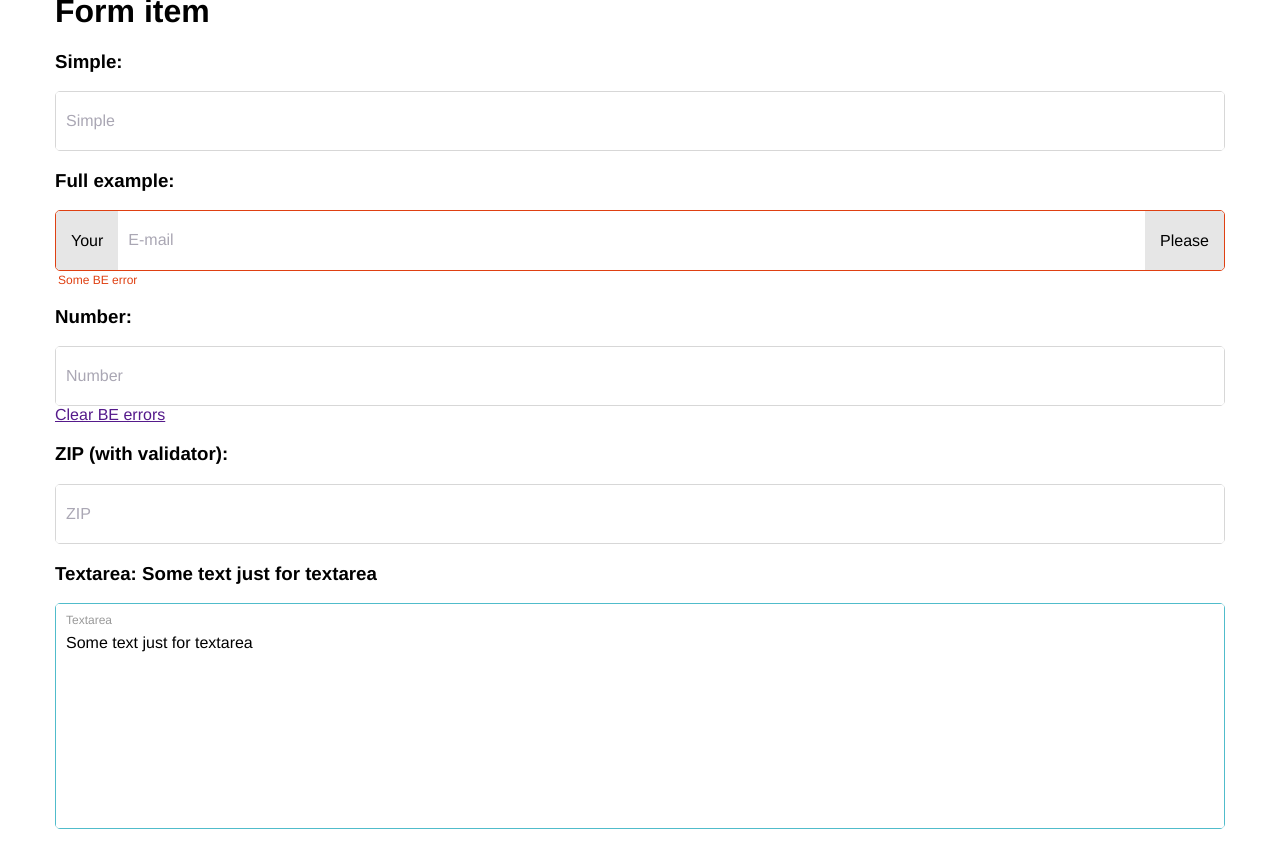
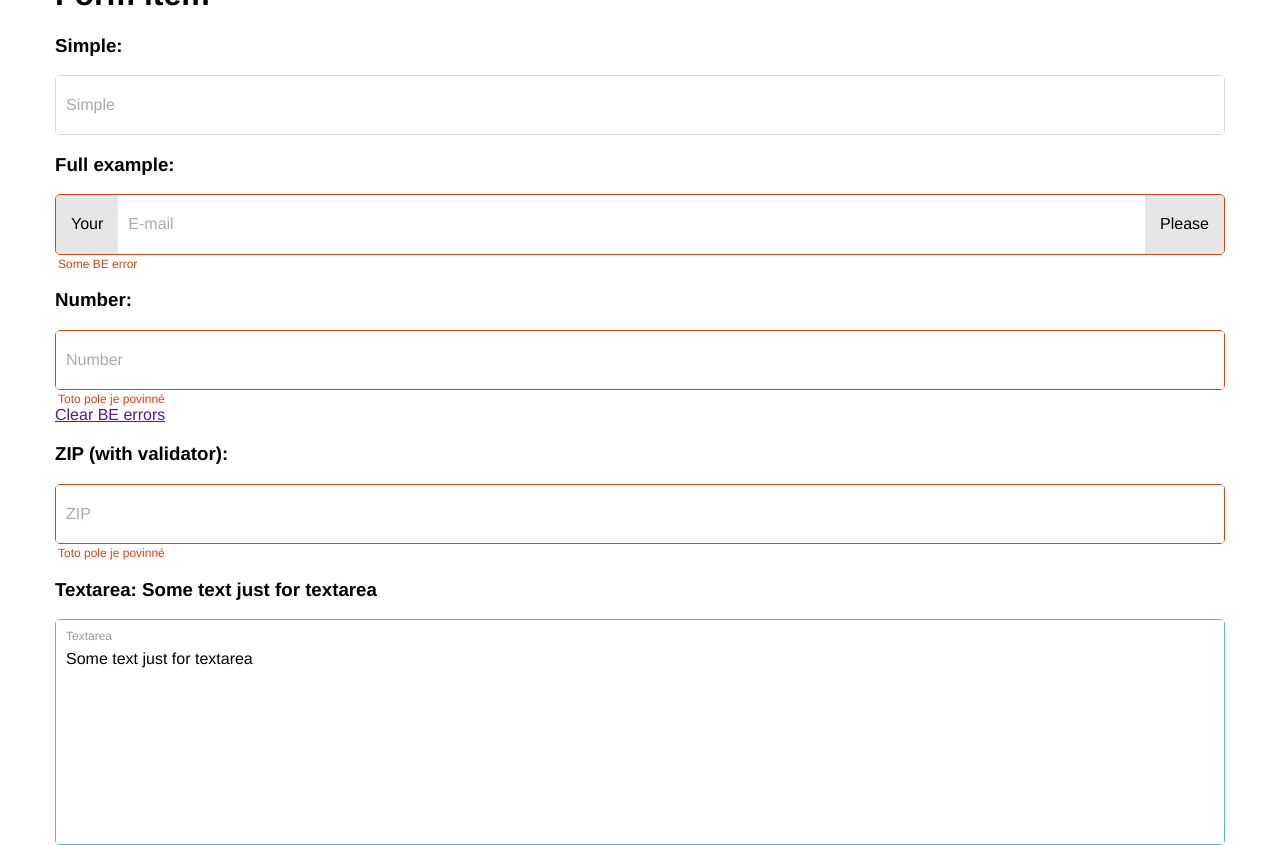
Before and after one commit to odyzeo/form-item, a Vue app: page / in a window 1280 px wide. Both pictures are taken after a click on the link "Submit to show BE errors". Built offline with nearby package versions, Linux system fonts and the light colour scheme.

Commit message:
[#5] Add FE validation logic; Update readme and examples;

```diff
--- a/src/App.vue
+++ b/src/App.vue
@@ -9,10 +9,12 @@
             <form-item
                 :input="simple"
                 v-model="simple.value"
+                :ref="simple.name"
             ></form-item>
 
             <h3>Full example: {{ full.value }}</h3>
             <form-item
+                :ref="full.name"
                 :bind-to-input="{ 'data-hj-whitelist': true }"
                 :form-errors="formErrors.full"
                 :input="full"
@@ -33,6 +35,7 @@
             <form-item
                 :input="number"
                 v-model="number.value"
+                :ref="number.name"
             ></form-item>
 
             <a
@@ -54,12 +57,14 @@
             <form-item
                 :input="zip"
                 v-model="zip.value"
+                :ref="zip.name"
             ></form-item>
 
             <h3>Textarea: {{ textarea.value }}</h3>
             <form-item
                 :input="textarea"
                 v-model="textarea.value"
+                :ref="textarea.name"
             ></form-item>
         </div>
     </div>
@@ -80,12 +85,21 @@ export default {
             simple: {
                 label: 'Simple',
                 value: '',
+                name: 'simple',
             },
             number: {
                 label: 'Number',
                 value: '',
                 type: 'number',
                 pattern: '\\d*',
+                name: 'number',
+                required: true,
+                validators: [
+                    {
+                        validator: 'min:5',
+                    },
+                ],
+                validatorEvent: 'onBlurThenOnInput',
             },
             full: {
                 type: 'email',
@@ -94,19 +108,32 @@ export default {
                 readonly: false,
                 placeholder: 'example@odyzeo.com',
                 accept: '', // Just for input type 'file'
-                validators: ['email'],
                 rows: 0, // Just for input type 'textarea'
                 autocomplete: 'username email',
                 label: 'E-mail',
                 pattern: '[a-z0-9._%+-]+@[a-z0-9.-]+\\.[a-z]{2,}$',
                 value: '',
+                validators: [
+                    {
+                        validator: 'email',
+                    },
+                    {
+                        validator: 'required',
+                    },
+                ],
+                validatorEvent: 'onBlur',
             },
             zip: {
                 name: 'zip',
                 placeholder: 'placeholder',
                 label: 'ZIP',
                 required: true,
-                validators: ['zip'],
+                validators: [
+                    {
+                        validator: 'zip',
+                    },
+                ],
+                validatorEvent: 'onInput',
                 value: '',
             },
             textarea: {
@@ -126,12 +153,19 @@ export default {
     },
     methods: {
         submit() {
+            this.validateAll();
+
             this.formErrors = {
                 full: ['Some BE error'],
             };
         },
         clear() {
             this.formErrors = {};
+        },
+        validateAll() {
+            Object.keys(this.$refs).forEach((key) => {
+                this.$refs[key].validate();
+            });
         },
     },
 };
--- a/src/components/FormItem.vue
+++ b/src/components/FormItem.vue
@@ -9,10 +9,12 @@
     >
         <div class="form-item__field">
             <slot name="prepend"></slot>
+
             <div
                 v-if="showHider"
                 class="form-item__hider"
             ></div>
+
             <div class="form-item__wrapper">
                 <textarea
                     v-if="isTextArea"
@@ -33,6 +35,7 @@
                     @input="change"
                     @keydown="keydown"
                 ></textarea>
+
                 <input
                     v-else
                     ref="input"
@@ -54,6 +57,7 @@
                     @input="change"
                     @keydown="keydown"
                 >
+
                 <label
                     v-if="showLabel"
                     :for="uid"
@@ -62,16 +66,22 @@
                     {{ input.label }}
                 </label>
             </div>
+
             <slot name="append"></slot>
         </div>
+
         <slot name="result"></slot>
+
+        <template v-if="!showFormErrors">
             <div
                 v-for="(error, key) in errors"
                 :key="`fe_error_${key}`"
                 class="form-item__error"
                 v-html="error"
             ></div>
-        <div v-if="showFormErrors">
+        </template>
+
+        <div v-else>
             <div
                 v-for="(error, key) in formErrors"
                 :key="`be_error_${key}`"
@@ -93,7 +103,7 @@ export default {
         },
         formErrors: {
             type: [Array, Object],
-            default: () => [],
+            default: () => ([]),
         },
         value: {
             type: String,
@@ -101,7 +111,7 @@ export default {
         },
         msgRequired: {
             type: String,
-            default: 'This field is required',
+            default: 'Toto pole je povinné',
         },
         bindToInput: {
             type: Object,
@@ -124,7 +134,8 @@ export default {
             errors: [],
             validating: false,
             isTextArea: type === 'textarea',
-            showFormErrors: !!this.formErrors,
+            showFormErrors: (this.formErrors.length > 0),
+            hadErrorState: false,
         };
     },
     computed: {
@@ -144,6 +155,21 @@ export default {
         showHider() {
             return this.isTextArea && this.input.label;
         },
+        getType() {
+            return type => type.split(':')[0];
+        },
+        validator() {
+            return type => this.input.validators
+                && this.input.validators
+                    .find(validator => this.getType(validator.validator) === type);
+        },
+        validatorEvent() {
+            return this.input.validatorEvent || 'none';
+        },
+        requiredMessage() {
+            return (this.validator('required') && this.validator('required').message)
+                || VALIDATORS.required.message;
+        },
     },
     watch: {
         value(n) {
@@ -156,6 +182,7 @@ export default {
         },
         formErrors() {
             this.showFormErrors = true;
+            this.hadErrorState = true;
         },
     },
     methods: {
@@ -165,37 +192,81 @@ export default {
         blur(ev) {
             ev.target.value = this.localValue;
 
-            this.validate();
+            this.setValidationType(ev);
             this.$emit('blur');
         },
         validate(scroll = false) {
             this.errors = [];
+
             if (
                 this.input.required
                 && (
                 this.localValue === null || this.localValue === ''
                 )
             ) {
-                this.errors.push(this.msgRequired);
+                this.errors.push((this.validator('required')
+                    && this.requiredMessage)
+                    || this.msgRequired);
             } else if (
                 this.localValue !== null
                 && this.localValue !== ''
                 && this.input.validators
             ) {
+                this.validateTypes();
+            }
+
+            if (this.errors.length) {
+                this.hadErrorState = true;
+            }
+
+            if (scroll && this.errors.length) {
+                this.$el.scrollIntoView({
+                    behavior: 'smooth',
+                    block: 'nearest',
+                });
+            }
+        },
+        validateTypes() {
             this.input.validators.forEach((rawValidator) => {
-                    const [command, rawAttrs] = rawValidator.split(':');
+                const [command, rawAttrs] = rawValidator.validator.split(':');
                 const attrs = rawAttrs ? rawAttrs.split(',') : [];
                 const validator = VALIDATORS[command];
-                    if (!validator.test(this.localValue, attrs, this.$refs.input)) {
-                        this.errors.push(validator.message.replace(/\$(\d+)/g, (match, number) => attrs[+number]));
+
+                if (validator.test
+                    && !validator.test(this.localValue, attrs, this.$refs.input)) {
+                        this.errors
+                            .push(
+                                this.validator(command).message
+                                    || validator.message
+                                        .replace(/\$(\d+)/g, (match, number) => attrs[+number]),
+                        );
                     }
             });
+        },
+        setValidationType(ev) {
+            if (this.validatorEvent === 'onBlurThenOnInput') {
+                if (this.hadErrorState && ev.type === 'input') {
+                    this.validate();
+                } else if (ev.type === 'blur') {
+                    this.validate();
                 }
-            if (scroll && this.errors.length) {
-                this.$el.scrollIntoView({ behavior: 'smooth', block: 'nearest' });
+            }
+
+            if (this.validatorEvent === 'onBlur') {
+                if (ev.type === 'blur') {
+                    this.validate();
+                }
+            }
+
+            if (this.validatorEvent === 'onInput') {
+                if (ev.type === 'input') {
+                    this.validate();
+                }
             }
         },
-        change() {
+        change(ev) {
+            this.setValidationType(ev);
+
             this.$emit('input', this.localValue);
         },
         keydown(event) {
--- a/src/constants/validators.js
+++ b/src/constants/validators.js
@@ -40,4 +40,7 @@ export default {
         },
         message: 'Nesprávny tvar. Hodnotu zadajte v\xa0tvare "$1".',
     },
+    required: {
+        message: 'Toto pole je povinné',
+    },
 };
```
Also changed, not shown: 1 other file (tests, documents, lock files or other folders). Lines whose indentation alone changed are shown as unchanged.
